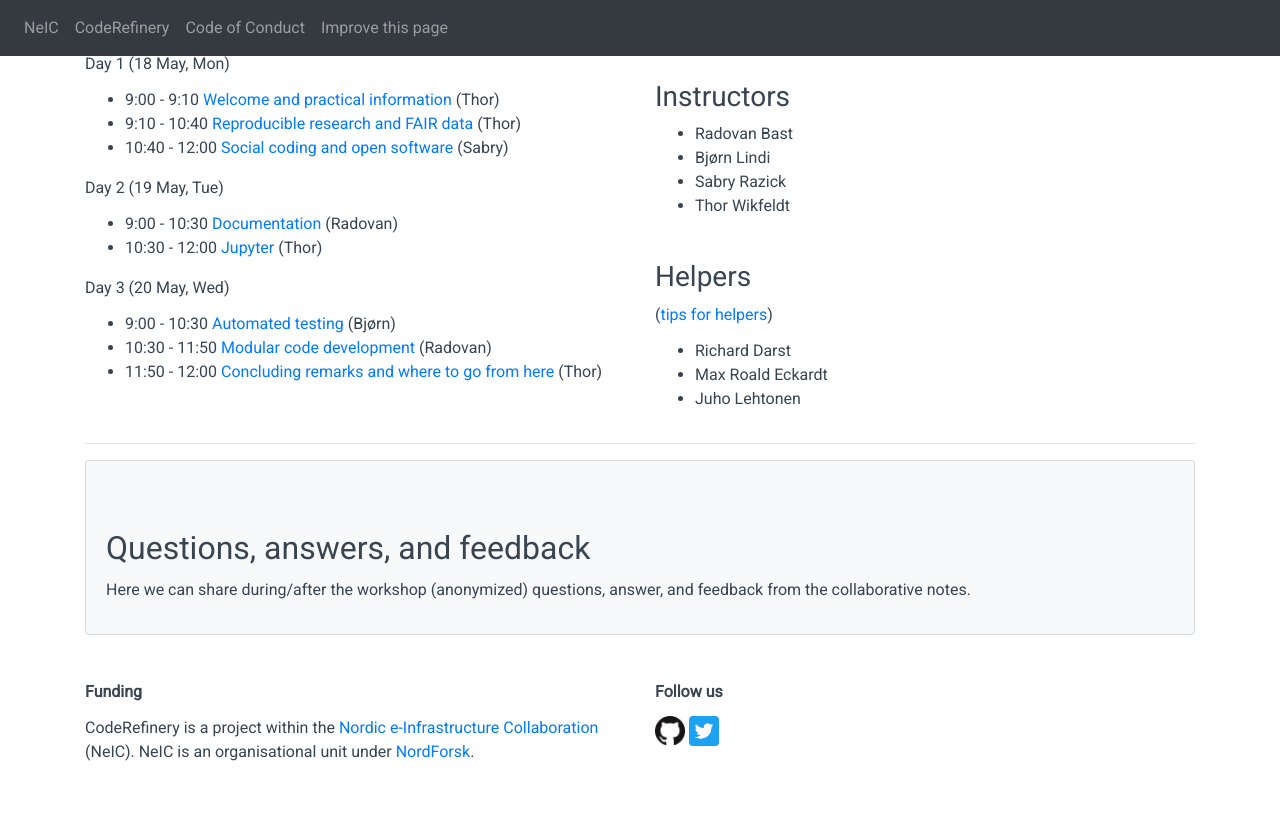
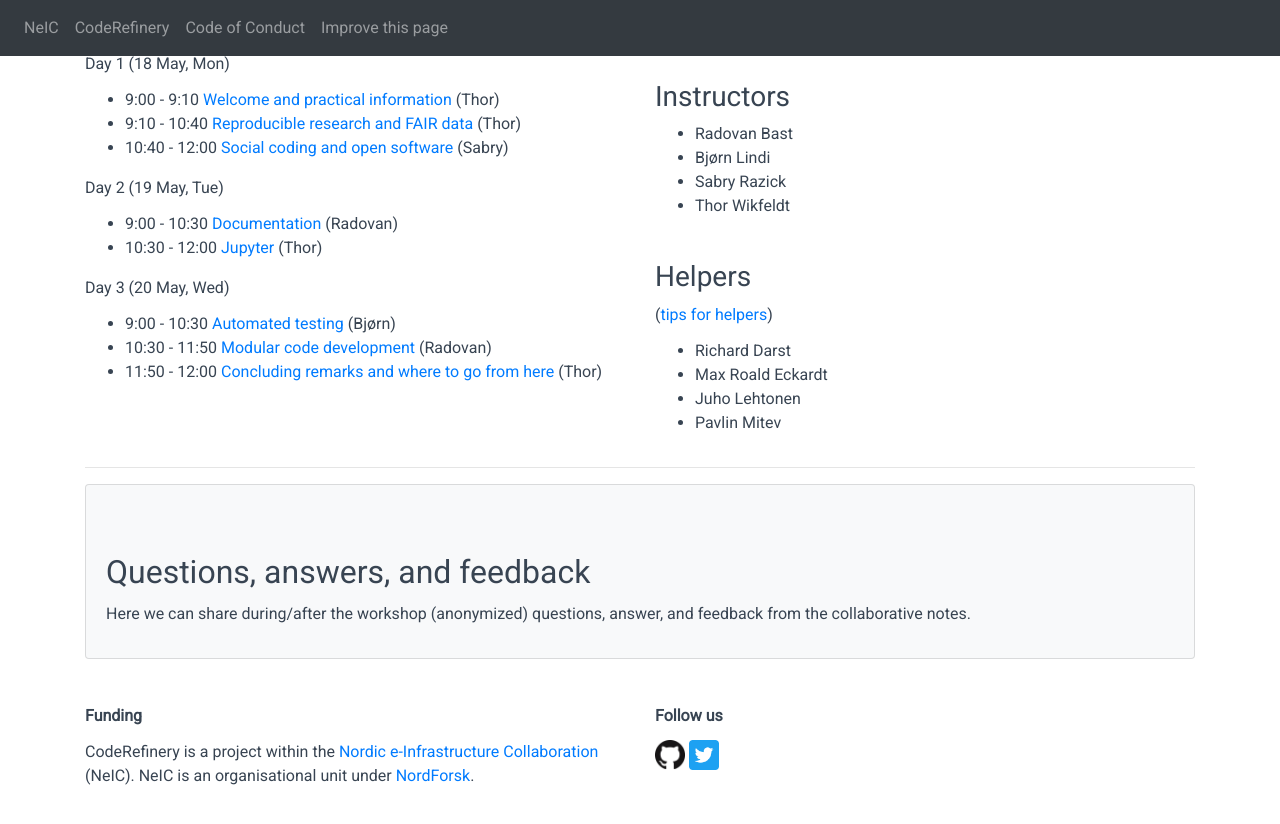
Before and after one commit to coderefinery/2020-05-18-online, a Jekyll site: the page built from index.md, in a window 1280 px wide and 900 px high, scrolled down 1483 px. Shown: the top 824 px of the window. Built offline with Jekyll 4.4.1, drawn with Linux system fonts in a browser that asks for light colours; comment, search, counter and statistics services are not loaded.

Commit message:
add Pavlin as helper

```diff
--- a/right_column.md
+++ b/right_column.md
@@ -73,3 +73,4 @@ Python.
 - Richard Darst
 - Max Roald Eckardt
 - Juho Lehtonen
+- Pavlin Mitev
```
